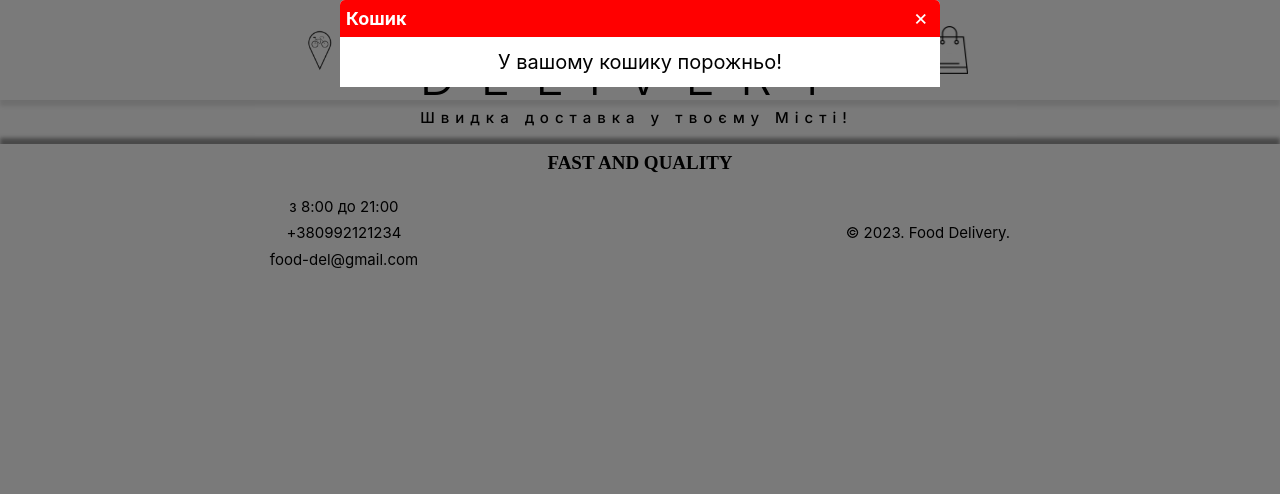
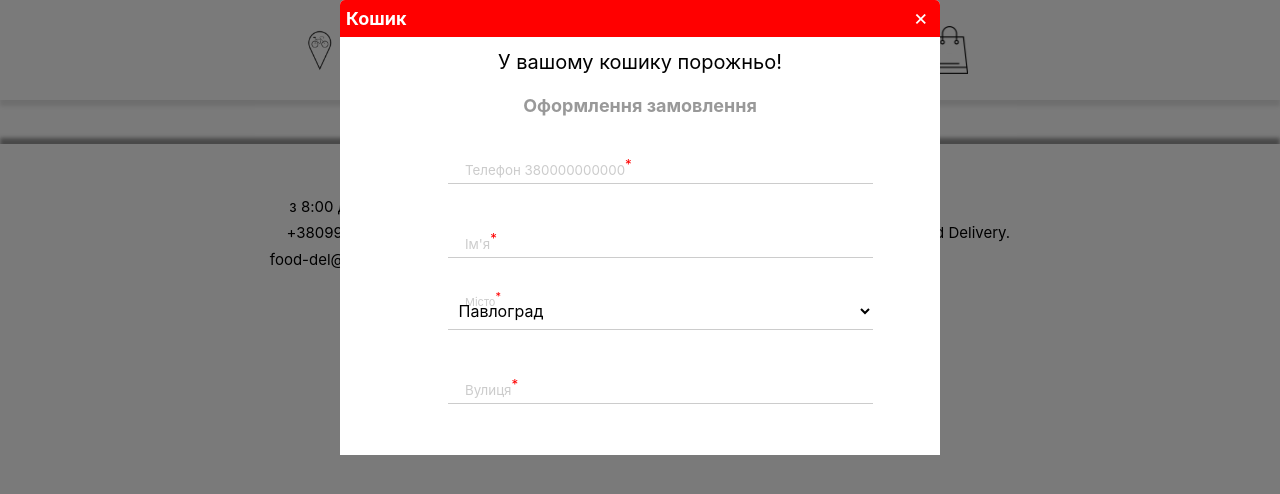
Before and after one commit to studennikovIv/food_del, a React (Create React App) app: page / in a window 1280 px wide. Both pictures are taken after a click on the button 949 px from the left and 49 px from the top of the page. Shown: the top 494 px of the page. Built offline with nearby package versions, Linux system fonts and the light colour scheme.

Commit message:
calc total sum in basket

```diff
--- a/src/components/Basket/ModalBasket.jsx
+++ b/src/components/Basket/ModalBasket.jsx
@@ -1,12 +1,12 @@
 import { BACKDROP_DIV } from '../Menu/card/styled/ModalCard.styled';
 import { CardBasket } from './card/BasketCard.jsx';
-// import { useState } from 'react';
+import { useState } from 'react';
 import { nanoid } from 'nanoid';
 import {
   BASKET_DIV,
   TOP_DIV,
   BASKET_H3,
-  BOTTOM_FORM,
+  BOTTOM_DIV,
   TEXT_ARR_EMPTY_P,
   BUTTONE_CLOSE,
   CONTEINER_SUM_DIV,
@@ -15,28 +15,58 @@ import {
   CONTEINER_BTN_DIV,
   LEFT_BUTTON,
   RIGHT_BUTTON,
+  CLIENT_FORM,
+  CLIENT_LI,
+  CLIENT_LABEL,
+  CLIENT_SMALL,
+  CLIENT_SUP,
+  CLIENT_INPUT,
+  CLIENT_H3,
+  CLIENT_SELECT,
 } from './styled/ModalBasket.styled';
 
 export function ModalBasket({ basketArr, modalClose }) {
-  // const [number, setNumber] = useState(0);
-
-  // useEffect(() => {
-  //   let sum = 0;
-  //   basketArr.map(({ price }) => {
-  //     console.log(price);
-  //     return (sum = sum + price);
-  //   });
-  //   setTotalSum(sum);
-  // }, [basketArr, totalSum]);
+  const [currentActive, setActive] = useState(null);
+  const [cart, setCart] = useState([...basketArr]);
 
   const closeButton = () => {
     modalClose(false);
   };
 
-  let totalNumders = 0;
-  const totalSum = num => {
-    return (totalNumders += num);
+  const handleAdd = basketArr => {
+    const existingProduct = cart.find(p => p.name === basketArr.name);
+    if (existingProduct) {
+      setCart(
+        cart.map(p => {
+          if (p.name === basketArr.name) {
+            return { ...p, span: p.span + 1 };
+          } else {
+            return p;
+          }
+        })
+      );
+    } else {
+      setCart([...cart, { ...basketArr, span: 1 }]);
+    }
   };
+  const handleRemove = basketArr => {
+    const existingProduct = cart.find(p => p.name === basketArr.name);
+    if (existingProduct.span === 1) {
+      setCart(cart.filter(p => p.name !== basketArr.name));
+    } else {
+      setCart(
+        cart.map(p => {
+          if (p.name === basketArr.name) {
+            return { ...p, span: p.span - 1 };
+          } else {
+            return p;
+          }
+        })
+      );
+    }
+  };
+  console.log(cart);
+  const total = cart.reduce((acc, p) => acc + p.price * p.span, 0);
 
   return (
     <BACKDROP_DIV>
@@ -45,26 +75,27 @@ export function ModalBasket({ basketArr, modalClose }) {
           <BASKET_H3>Кошик</BASKET_H3>
           <BUTTONE_CLOSE onClick={closeButton}>×</BUTTONE_CLOSE>
         </TOP_DIV>
-        <BOTTOM_FORM
-          typeof="submit"
-          onClick={ev => {
-            ev.preventDefault();
-          }}
-        >
+        <BOTTOM_DIV>
           {basketArr.length === 0 && (
             <TEXT_ARR_EMPTY_P>У вашому кошику порожньо!</TEXT_ARR_EMPTY_P>
           )}
           {basketArr &&
-            basketArr.map(obj => (
-              <CardBasket key={nanoid()} basketArr={obj} funcSum={totalSum} />
+            cart.map(obj => (
+              <CardBasket
+                key={nanoid()}
+                plus={handleAdd}
+                basketArr={obj}
+                minus={handleRemove}
+                arr={cart}
+              />
             ))}
           {/* <CardBasket basketArr={basketArr} /> */}
           {basketArr.length !== 0 && (
             <>
               <CONTEINER_SUM_DIV>
-                <SUM_P>Сумма:{totalNumders}</SUM_P>
+                <SUM_P>Сумма:{total}</SUM_P>
                 <DELIVERY_P>Доставка:50грн</DELIVERY_P>
-                <SUM_P>До сплати:{totalNumders + 50}</SUM_P>
+                <SUM_P>До сплати:{total + 50}</SUM_P>
               </CONTEINER_SUM_DIV>
               <CONTEINER_BTN_DIV>
                 <LEFT_BUTTON>Продовжіти покупки</LEFT_BUTTON>
@@ -72,7 +103,94 @@ export function ModalBasket({ basketArr, modalClose }) {
               </CONTEINER_BTN_DIV>
             </>
           )}
-        </BOTTOM_FORM>
+          <div>
+            <CLIENT_H3>Оформлення замовлення</CLIENT_H3>
+            <CLIENT_FORM>
+              <ul>
+                <CLIENT_LI>
+                  <CLIENT_LABEL htmlFor="telephone">
+                    <CLIENT_SMALL
+                      className={currentActive === true ? 'active' : null}
+                    >
+                      Телефон 380000000000
+                    </CLIENT_SMALL>
+                    <CLIENT_SUP
+                      className={currentActive === true ? 'active' : null}
+                    >
+                      *
+                    </CLIENT_SUP>
+                  </CLIENT_LABEL>
+                  <CLIENT_INPUT
+                    onBlur={() => setActive(null)}
+                    onChange={() => setActive(true)}
+                    onClick={() => setActive(true)}
+                    type="number"
+                    name="telephone"
+                    pattern="[0-9]*"
+                    required
+                  />
+                </CLIENT_LI>
+
+                <CLIENT_LI>
+                  <CLIENT_LABEL htmlFor="telephone">
+                    <CLIENT_SMALL
+                      className={currentActive === true ? 'active' : null}
+                    >
+                      Ім'я
+                    </CLIENT_SMALL>
+                    <CLIENT_SUP
+                      className={currentActive === true ? 'active' : null}
+                    >
+                      *
+                    </CLIENT_SUP>
+                  </CLIENT_LABEL>
+                  <CLIENT_INPUT
+                    onBlur={() => setActive(null)}
+                    onChange={() => setActive(true)}
+                    onClick={() => setActive(true)}
+                    type="name"
+                    name="telephone"
+                    pattern="[0-9]*"
+                    required
+                  />
+                </CLIENT_LI>
+
+                <CLIENT_LI>
+                  <CLIENT_LABEL htmlFor="telephone">
+                    <CLIENT_SMALL className={'active'}>Місто</CLIENT_SMALL>
+                    <CLIENT_SUP className={'active'}>*</CLIENT_SUP>
+                  </CLIENT_LABEL>
+                  <CLIENT_SELECT>
+                    <option>Павлоград</option>
+                  </CLIENT_SELECT>
+                </CLIENT_LI>
+                <CLIENT_LI>
+                  <CLIENT_LABEL htmlFor="telephone">
+                    <CLIENT_SMALL
+                      className={currentActive === true ? 'active' : null}
+                    >
+                      Вулиця
+                    </CLIENT_SMALL>
+                    <CLIENT_SUP
+                      className={currentActive === true ? 'active' : null}
+                    >
+                      *
+                    </CLIENT_SUP>
+                  </CLIENT_LABEL>
+                  <CLIENT_INPUT
+                    onBlur={() => setActive(null)}
+                    onChange={() => setActive(true)}
+                    onClick={() => setActive(true)}
+                    type="name"
+                    name="telephone"
+                    pattern="[0-9]*"
+                    required
+                  />
+                </CLIENT_LI>
+              </ul>
+            </CLIENT_FORM>
+          </div>
+        </BOTTOM_DIV>
       </BASKET_DIV>
     </BACKDROP_DIV>
   );
--- a/src/components/Basket/styled/ModalBasket.styled.jsx
+++ b/src/components/Basket/styled/ModalBasket.styled.jsx
@@ -50,7 +50,7 @@ export const BUTTONE_CLOSE = styled.button`
   }
 `;
 
-export const BOTTOM_FORM = styled.form`
+export const BOTTOM_DIV = styled.div`
   padding: 10px;
   background-color: #fff;
 `;
@@ -121,49 +121,155 @@ export const BUTTON_MINUS = styled.button`
 `;
 export const NUMBER_SPAN = styled.span``;
 
-
-
 export const CONTEINER_SUM_DIV = styled.div`
-width:100%;
-display:flex;
+  width: 100%;
+  display: flex;
   justify-content: space-between;
   margin-top: 10px;
 `;
 
 export const SUM_P = styled.p``;
 
-export const DELIVERY_P = styled.p``
-
+export const DELIVERY_P = styled.p``;
 
 export const CONTEINER_BTN_DIV = styled.div`
-width:100%;
-display:flex;
+  width: 100%;
+  display: flex;
   justify-content: space-between;
-margin-top: 10px;`
-
+  margin-top: 10px;
+`;
 
 export const LEFT_BUTTON = styled.button`
-
-cursor:pointer;
+  cursor: pointer;
   vertical-align: middle;
   outline: 0;
-border: 1px solid rgba(0,0,0, 0.05);
-background-color: rgba(255,255,255, 0);
+  border: 1px solid rgba(0, 0, 0, 0.05);
+  background-color: rgba(255, 255, 255, 0);
   color: #999;
   transition: all 0.4s ease 0s;
-:hover,
-:focus {
-  background-color: rgba(0,0,0, 0.1)
-}`;
+  :hover {
+    background-color: rgba(0, 0, 0, 0.1);
+  }
+`;
 
 export const RIGHT_BUTTON = styled.button`
   border: 1px solid #ec2929;
   background-color: #ec2929;
-    color: #FFF;
+  color: #fff;
   cursor: pointer;
   transition: all 0.4s ease 0s;
-    :hover,
+  :hover {
+    color: #ec2929;
+    background-color: #fff;
+  }
+`;
+
+// CLIENT FORM
+export const CLIENT_H3 = styled.h3`
+  color: #999;
+  width: 90%;
+  display: block;
+  text-align: center;
+  margin-right: auto;
+  margin-left: auto;
+  margin-top: 15px;
+  margin-bottom: 10px;
+  font-size: 18px;
+`;
+export const CLIENT_FORM = styled.form`
+  text-align: center;
+  width: 97%;
+  max-width: 500px;
+  margin-right: auto;
+  margin-left: auto;
+`;
+
+export const CLIENT_LI = styled.li`
+  background-color: #fff;
+  margin-top: 10px;
+  margin-bottom: 10px;
+  padding-bottom: 15px;
+  margin-right: auto;
+  margin-left: auto;
+  display: inline-block;
+  width: 100%;
+`;
+export const CLIENT_LABEL = styled.label`
+  font-size: 16px;
+  position: relative;
+  top: 10px;
+  text-align: left;
+  display: block;
+  color: #ccc;
+  margin-right: auto;
+  margin-left: 35px;
+  z-index: 8;
+  height: 0px;
+  width: 100%;
+  transition: all 1s ease 0s;
+  .active {
+    font-size: 11px;
+    top: -15px;
+  }
+`;
+
+export const CLIENT_SMALL = styled.small`
+  transition: all 1s ease 0s;
+  position: relative;
+  .active {
+    color: #f00;
+    top: -25px;
+  }
+`;
+export const CLIENT_SUP = styled.sup`
+  color: #f00;
+  position: relative;
+  transition: all 1s ease 0s;
+  top: 0px;
+  .active {
+    color: #f00;
+    top: -25px;
+  }
+`;
+
+export const CLIENT_INPUT = styled.input`
+  font-size: 16px;
+  background-color: rgba(255, 255, 255, 0);
+  padding: 7px;
+  border-top-style: none;
+  border-right-style: none;
+  border-bottom-style: solid;
+  border-left-style: none;
+  border-bottom-width: 1px;
+  border-bottom-color: #ccc;
+  display: inline-block;
+  margin-right: auto;
+  margin-left: auto;
+  position: relative;
+  z-index: 10;
+  outline: none;
+  width: calc(100% - 35px);
   :focus {
-      color: #ec2929;
-      background-color:#fff;
-    }`
+    border: none;
+  }
+`;
+export const CLIENT_SELECT = styled.select`
+  font-size: 16px;
+  background-color: rgba(255, 255, 255, 0);
+  padding: 7px;
+  border-top-style: none;
+  border-right-style: none;
+  outline: none;
+  border-bottom-style: solid;
+  border-left-style: none;
+  border-bottom-width: 1px;
+  border-bottom-color: #ccc;
+  display: inline-block;
+  margin-right: auto;
+  margin-left: auto;
+  position: relative;
+  z-index: 10;
+  width: -moz-calc(100% - 35px);
+  width: -webkit-calc(100% - 35px);
+  width: calc(100% - 35px);
+`;
--- a/src/index.css
+++ b/src/index.css
@@ -81,7 +81,16 @@ textarea,
 select {
   font: inherit;
 }
-
+input[type='number'],
+input[type='number']:hover,
+input[type='number']:focus {
+  appearance: none;
+  -moz-appearance: textfield;
+}
+input[type='number']::-webkit-outer-spin-button,
+input[type='number']::-webkit-inner-spin-button {
+  -webkit-appearance: none;
+}
 /* Удаляем все анимации и переходы для людей, которые предпочитай их не использовать */
 @media (prefers-reduced-motion: reduce) {
   * {
```
Also changed, not shown: src/components/Basket/card/BasketCard.jsx (+5 -15 lines). Lines whose indentation alone changed are shown as unchanged.
